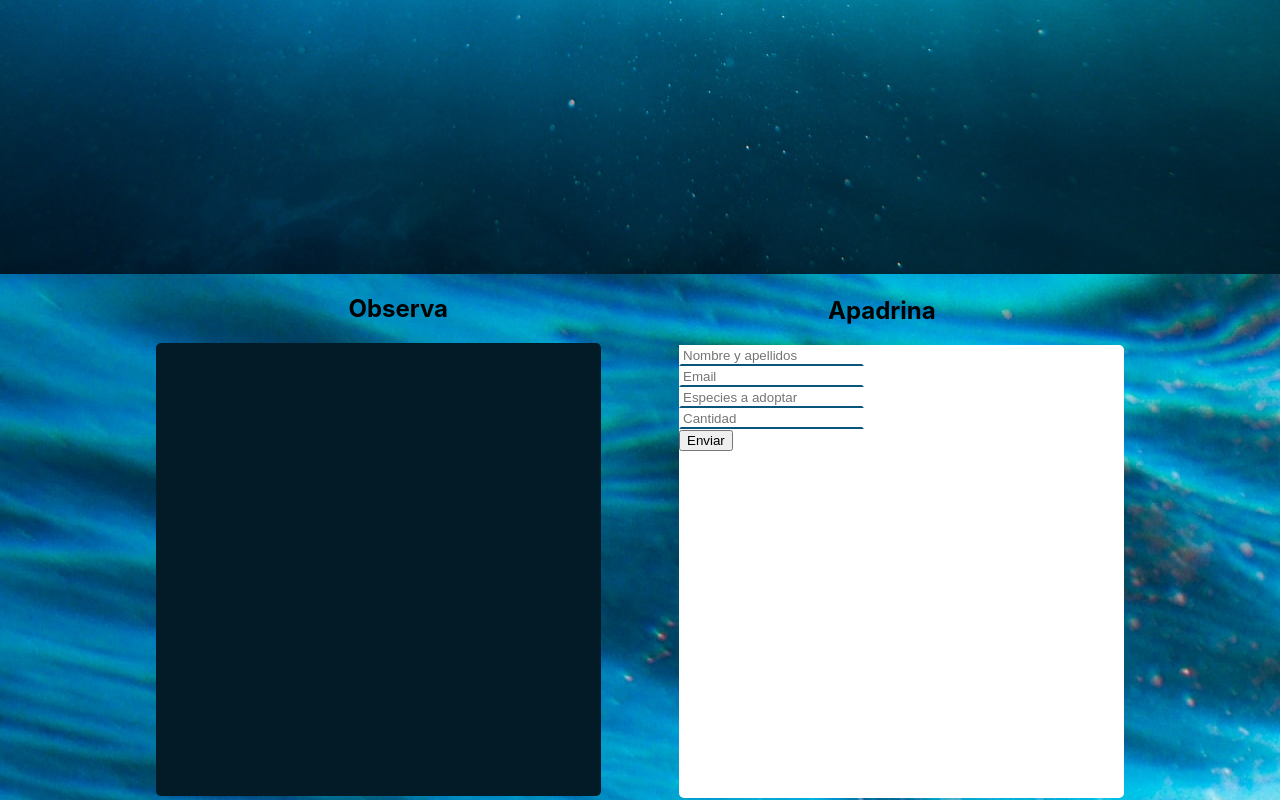
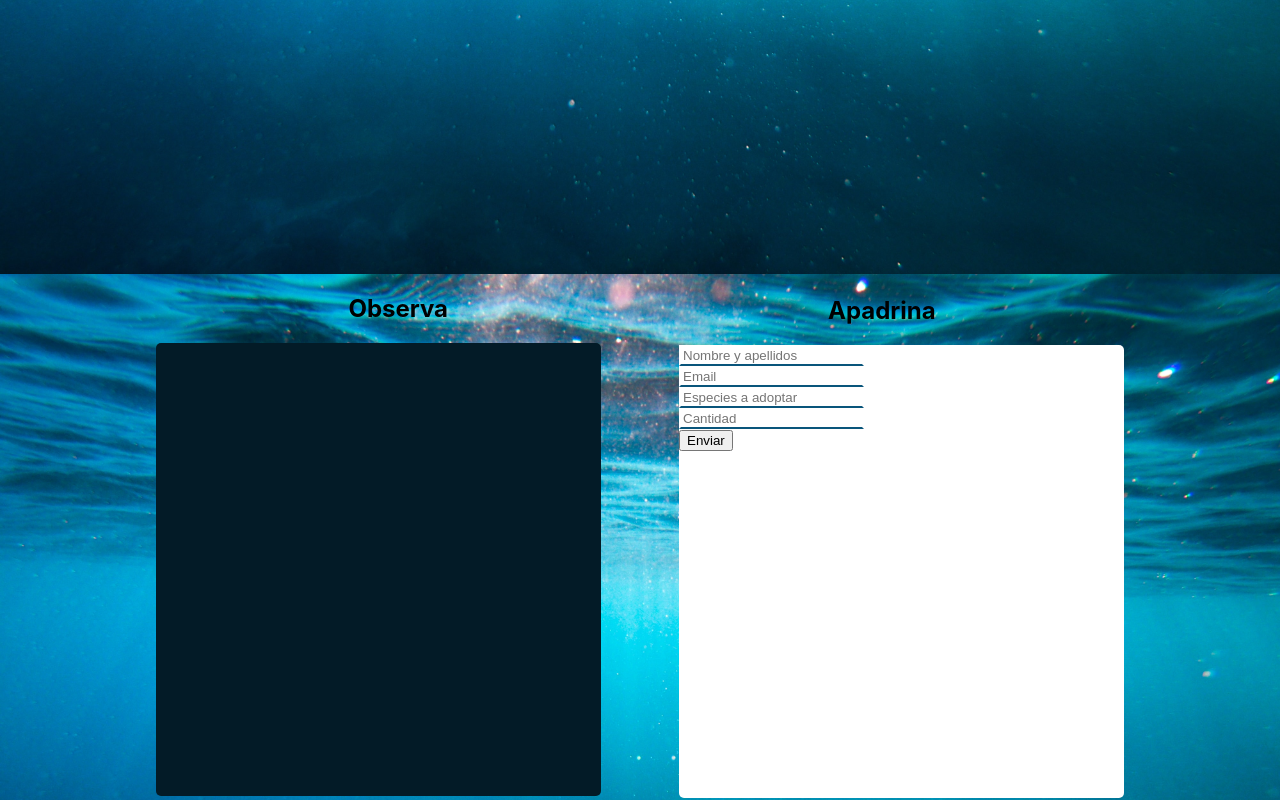
Before and after one commit to CeliaMi/VIVARIUM, a React (Create React App) app: page / in a window 1280 px wide. Shown: the part 576-1376 px from the top of the page. Built offline with nearby package versions, Linux system fonts and the light colour scheme.

Commit message:
nadadenada

```diff
--- a/src/components/bloque3/estilob3.css
+++ b/src/components/bloque3/estilob3.css
@@ -1,10 +1,9 @@
 .bloque{
     background-image: url("../../imagenes/fondo-portada.jpg");
-    size:100%;
     display: flex;
     justify-content: center;
     align-items: center;
-    height: auto;
+    background-size: cover;
 }
 
 .cardFormulario{
@@ -12,16 +11,22 @@
     width: 444.61px;
     height: 453.55px;
     border-radius: 5px;
-    display:inline-block;
+    display:block;
     margin-left:39px;
+    justify-content: center;
 }
 .formulario{
    align-content: center;
+   display:block;
+    margin:auto;
+    justify-content: center;
 }
 .inputform{
     border-color: transparent;
     border-bottom-color: #031B27;
     display:block;
+    justify-content: center;
+
 }
 
 
```
